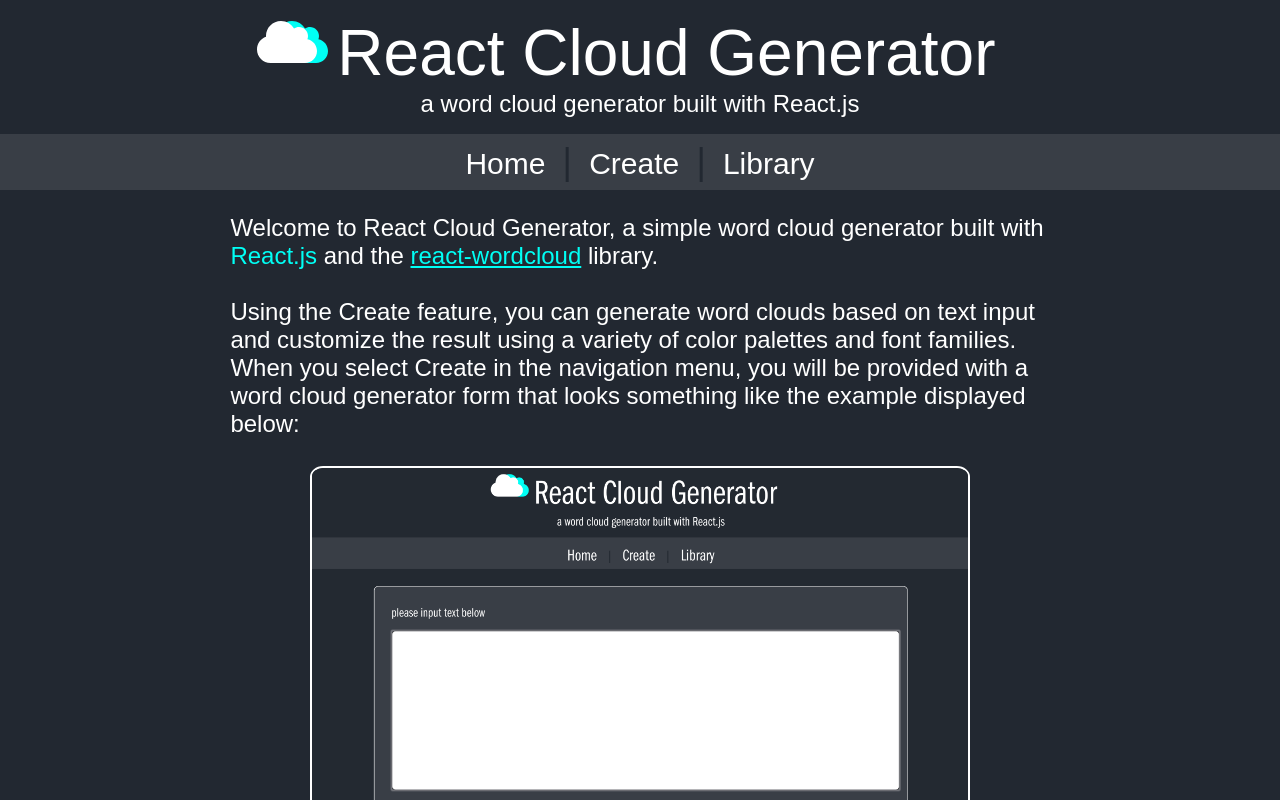
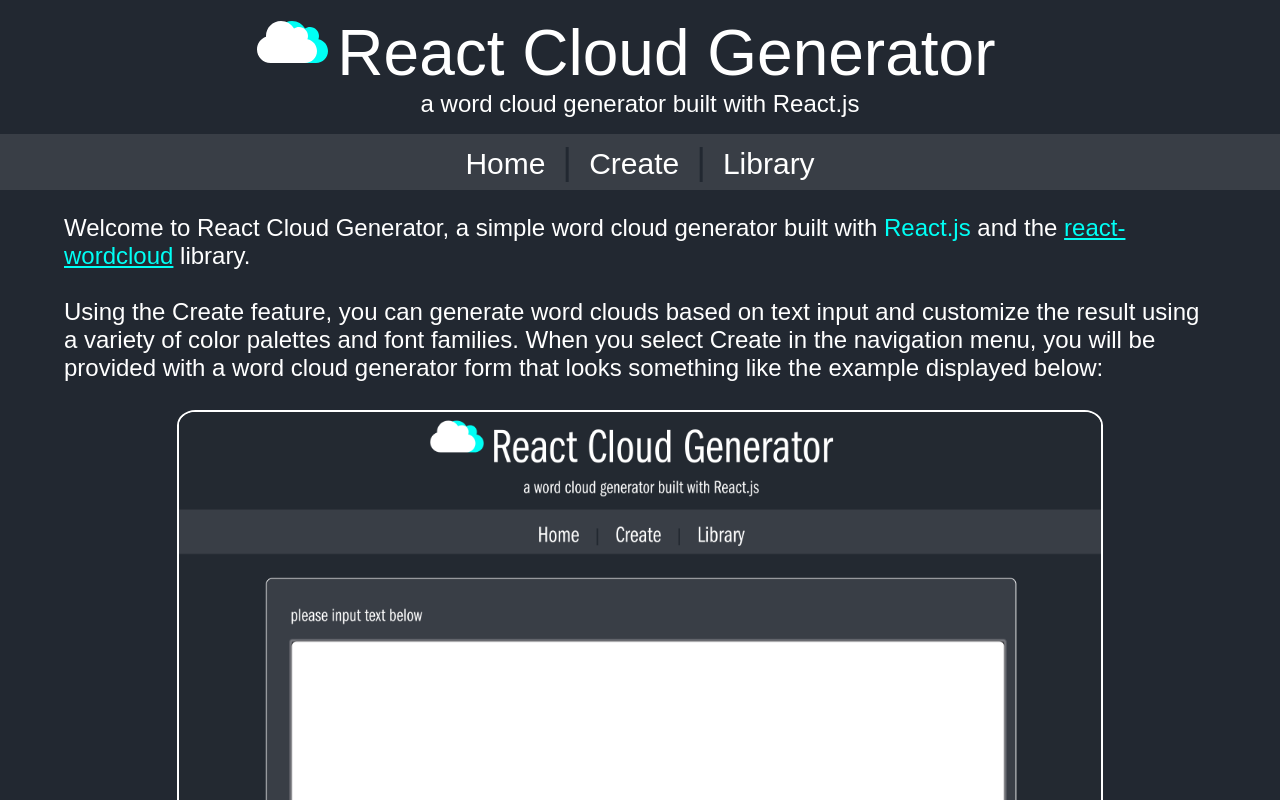
Before and after one commit to owcollier/react-cloud-generator, a React app: page / in a window 1280 px wide. Shown: the top 800 px of the page. Built offline with nearby package versions, Linux system fonts and the light colour scheme; no server answers; a web font is replaced by a local one.

Commit message:
margins updated for both home-view and word cloud generator form

```diff
--- a/src/components/generator-form/generator-form.css
+++ b/src/components/generator-form/generator-form.css
@@ -17,8 +17,8 @@
 }
 
 form {
-  margin-left: 10%;
-  margin-right: 10%;
+  margin-left: 5%;
+  margin-right: 5%;
   margin-top: 2em;
 
   border-bottom: 1px solid white;
--- a/src/components/home-view/home-view.css
+++ b/src/components/home-view/home-view.css
@@ -8,14 +8,11 @@
 }
 
 .home-description {
-  margin-left: 10%;
-  margin-right: 10%;
+  margin-left: 5%;
+  margin-right: 5%;
 }
 
 .home-description p {
-  margin-left: 10%;
-  margin-right: 10%;
-
   font-size: 24px;
 }
 
```
